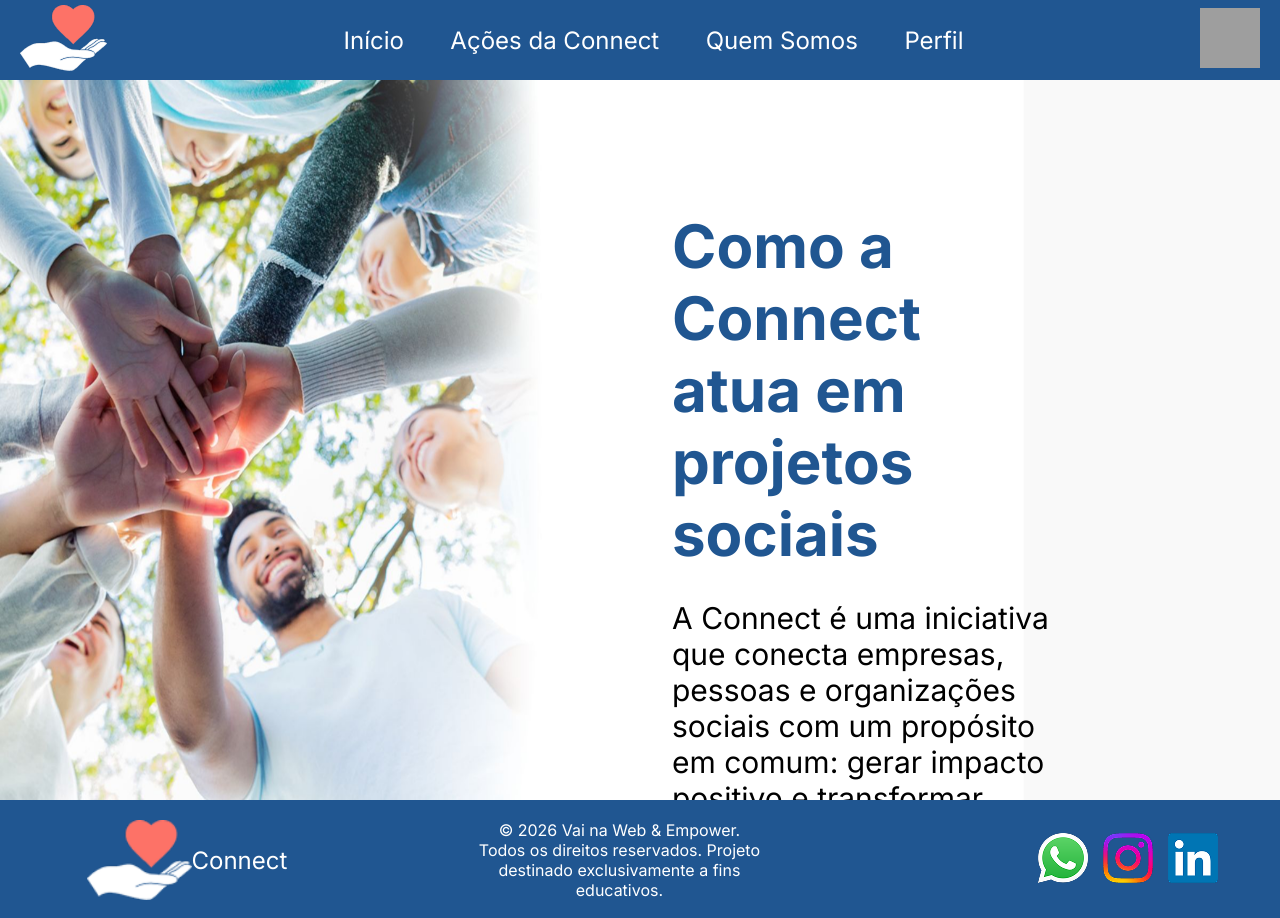
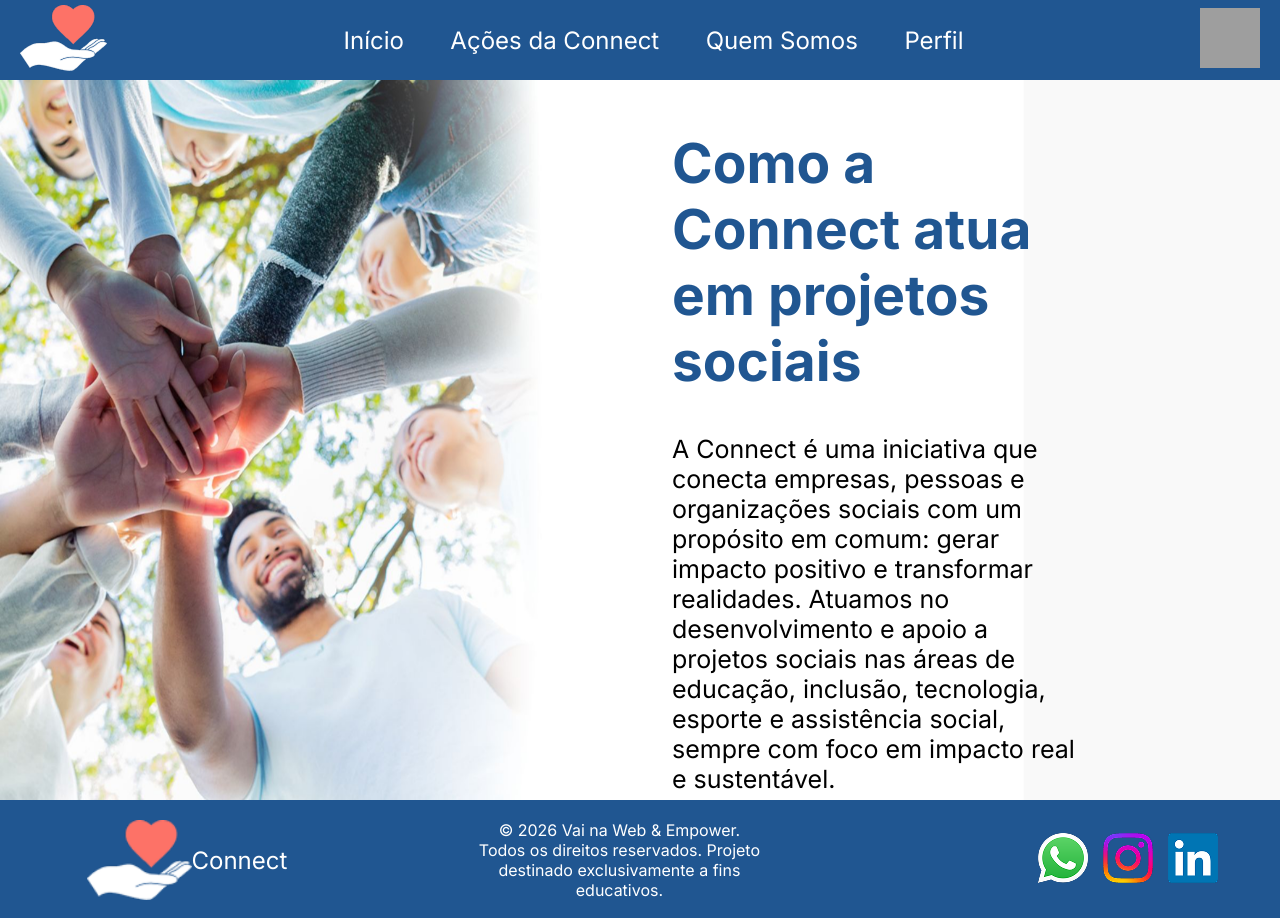
Before and after one commit to jeffersondavidsds/Desafio-Final-Conect, a React (Vite) app: page /quemsomos in a window 1280 px wide. Shown: the top 918 px of the page. Built offline with nearby package versions, Linux system fonts and the light colour scheme; grey boxes are pictures that could not be loaded.

Commit message:
ajuste de detalhes de zoom na aba "Quem Somos" e "Inicio"

```diff
--- a/src/App.jsx
+++ b/src/App.jsx
@@ -1,6 +1,6 @@
 import NavBar from "./componentes/NavBar/NavBar.jsx";
 import Footer from "./componentes/Footer/Footer.jsx";
-import './global.module.scss';
+import styles from  "./global.module.scss";
 
 
 function App() {
@@ -8,6 +8,7 @@ function App() {
     <>
     <NavBar />
     <Footer />
+
     </>
   )
 }
--- a/src/componentes/Inicio/inicio.module.scss
+++ b/src/componentes/Inicio/inicio.module.scss
@@ -9,13 +9,13 @@
 }
 
 .textos{
-    width: 62%;
+    width: 76%;
 
     h1{
     width:75%;
     font-family: "Source Sans 3", sans-serif;
     color: #205691;
-    font-size: 140px;
+    font-size: 125px;
     font-style: normal;
     font-weight: 900;
     font-weight: bold;
@@ -39,15 +39,15 @@
 .imagemContainer{
     margin-right:1rem;
     width: 30%;
-    right: 15%;
-    position: relative;
+    right:15%;
+    position: absolute;
     .imagem{
 
         width: 450px;
         height: 90vh;
         position: relative;
         img{
-            width: 1000px;
+            width: 860px;
             height: 100vh;
 
 
--- a/src/componentes/QuemSomos/quemsomos.module.scss
+++ b/src/componentes/QuemSomos/quemsomos.module.scss
@@ -21,7 +21,7 @@
     width: 35%;
     height: 80vh;
     position: absolute;
-    top:10rem;
+    top:5rem;
     right: 10rem;
     font-family: "Inter", sans-serif;
 
@@ -31,21 +31,21 @@
     h1 {
         font-size: 2rem;
         color: #205691;
-        font-size: 60px;
+        font-size: 55px;
         width: 85%;
 
     }
 }
 
 .conteudo {
-
-    margin-top: 20px;
-    gap: 10rem;
+    display: flex;
+    flex-direction: column;
+    margin-top: 10px;
     width: 90%;
 
 
     p {
-        font-size: 30px;
+        font-size: 25px;
         color: #000000;
         margin-top: 30px;
 
```
